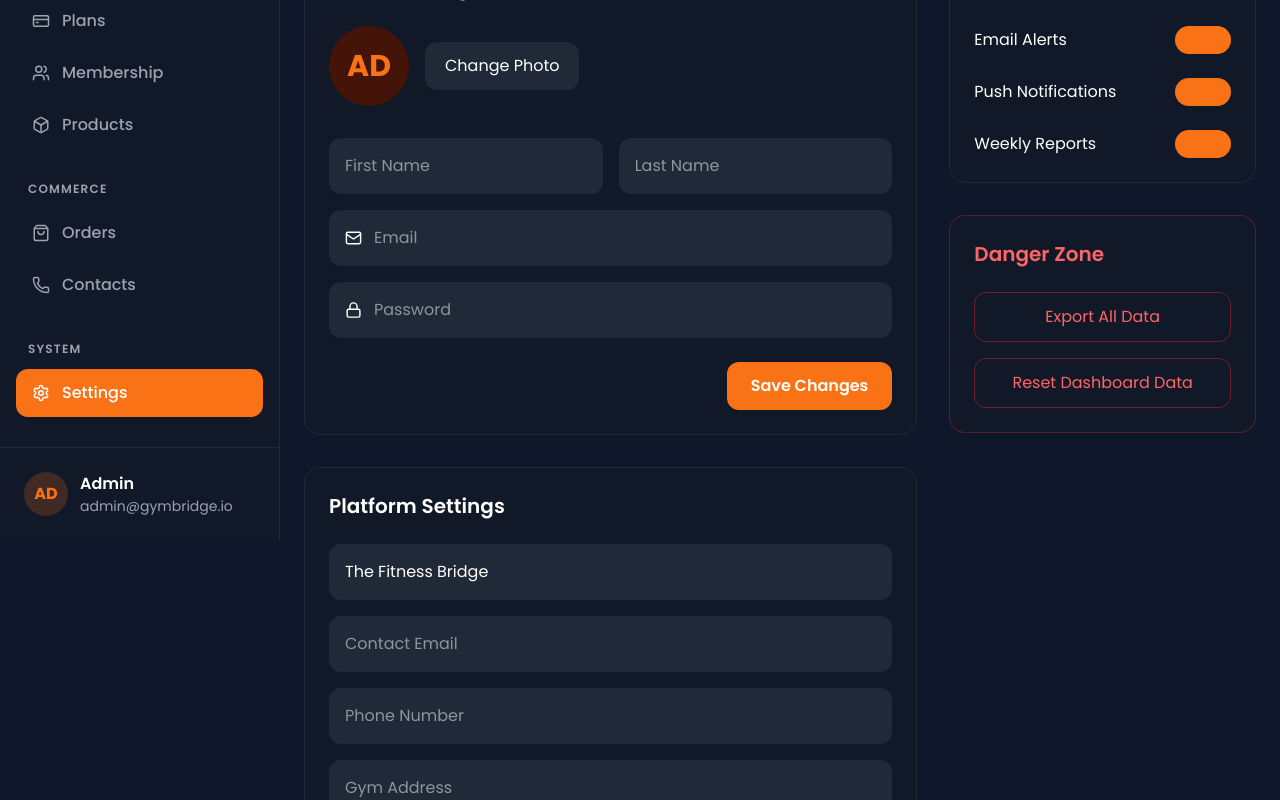
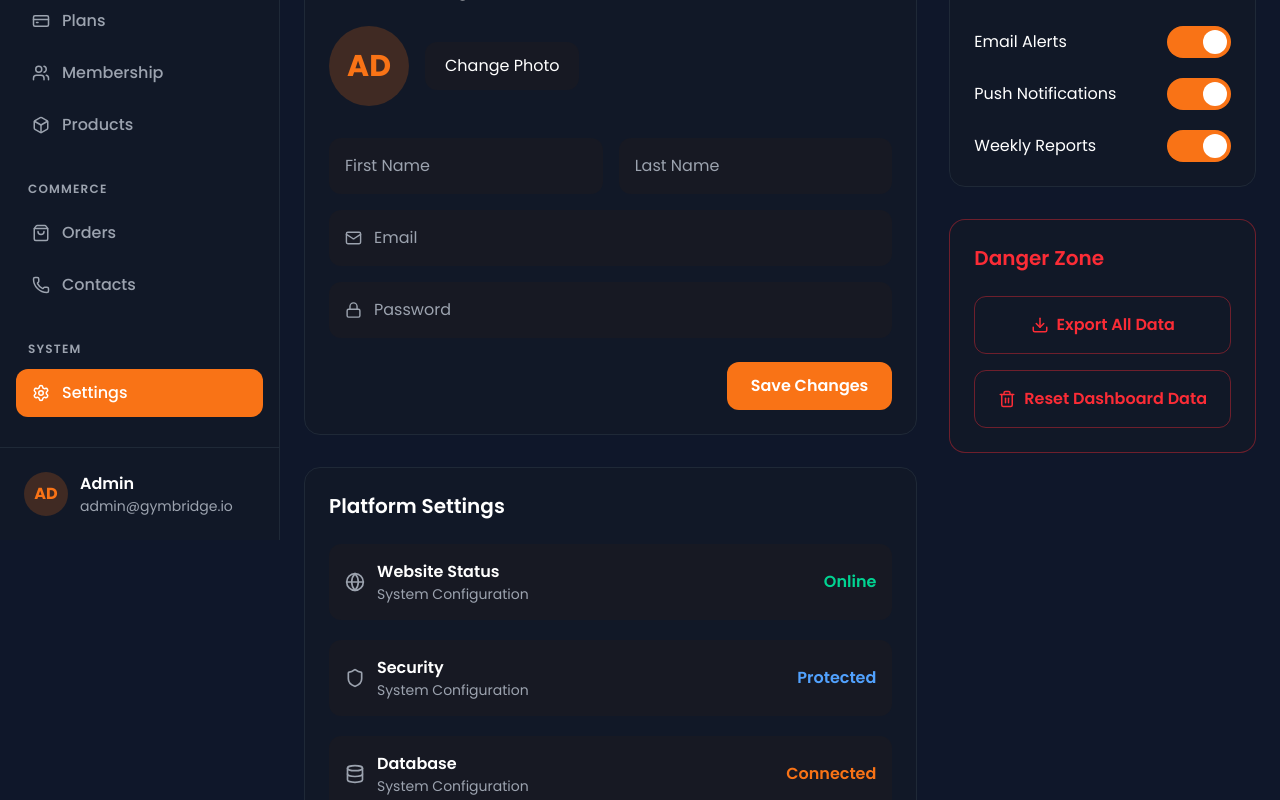
Before and after one commit to Winbac/fitnessbridge, a Next.js app: page /admin/settings in a window 1280 px wide. Shown: the part 260-1060 px from the top of the page. Built offline with nearby package versions, Linux system fonts and the light colour scheme.

Commit message:
Update admin contacts, settings, plans api, and shop ui components

```diff
--- a/app/admin/contacts/create/page.tsx
+++ b/app/admin/contacts/create/page.tsx
@@ -4,8 +4,11 @@ import { ArrowLeft, Save } from "lucide-react";
 import Link from "next/link";
 import { useRouter } from "next/navigation";
 import { useState } from "react";
+import { toast } from "react-hot-toast";
+
 
 export default function CreateContactPage() {
+
   const router = useRouter();
   const [loading, setLoading] = useState(false);
 
@@ -46,6 +49,8 @@ export default function CreateContactPage() {
     setLoading(false);
 
     if (data.success) {
+        toast.success("Product created successfully!");
+
       router.push("/admin/contacts");
       router.refresh();
     } else {
--- a/app/admin/contacts/edit/[id]/page.tsx
+++ b/app/admin/contacts/edit/[id]/page.tsx
@@ -5,6 +5,8 @@ import Link from "next/link";
 import { useParams, useRouter } from "next/navigation";
 import { useEffect, useState } from "react";
 import toast from "react-hot-toast";
+
+
 
 export default function EditContactPage() {
   const router = useRouter();
--- a/app/admin/settings/SettingsDangerZone.tsx
+++ b/app/admin/settings/SettingsDangerZone.tsx
@@ -1,16 +1,22 @@
+"use client";
+
+import { Download, Trash2 } from "lucide-react";
+
 export default function SettingsDangerZone() {
   return (
-    <div className="rounded-2xl border border-red-500/30 bg-[#111827] p-6">
-      <h2 className="mb-6 text-xl font-semibold text-red-400">
+    <div className="rounded-2xl border border-red-500/40 bg-[var(--admin-card)] p-6">
+      <h2 className="mb-6 text-xl font-semibold text-red-500">
         Danger Zone
       </h2>
 
       <div className="space-y-4">
-        <button className="w-full rounded-xl border border-red-500/40 py-3 text-red-400">
+        <button className="flex w-full items-center justify-center gap-2 rounded-xl border border-red-500/40 py-4 font-semibold text-red-500 transition hover:bg-red-500 hover:text-white">
+          <Download size={18} />
           Export All Data
         </button>
 
-        <button className="w-full rounded-xl border border-red-500/40 py-3 text-red-400">
+        <button className="flex w-full items-center justify-center gap-2 rounded-xl border border-red-500/40 py-4 font-semibold text-red-500 transition hover:bg-red-500 hover:text-white">
+          <Trash2 size={18} />
           Reset Dashboard Data
         </button>
       </div>
--- a/app/admin/settings/SettingsNotifications.tsx
+++ b/app/admin/settings/SettingsNotifications.tsx
@@ -1,25 +1,68 @@
+"use client";
+
+import { useState } from "react";
+
 export default function SettingsNotifications() {
+  const [email, setEmail] = useState(true);
+  const [push, setPush] = useState(true);
+  const [weekly, setWeekly] = useState(true);
+
   return (
-    <div className="rounded-2xl border border-[#1F2937] bg-[#111827] p-6">
-      <h2 className="mb-6 text-xl font-semibold text-white">
+    <div className="rounded-2xl border border-[var(--admin-border)] bg-[var(--admin-card)] p-6">
+      <h2 className="mb-6 text-xl font-semibold text-[var(--admin-text)]">
         Notifications
       </h2>
 
-      <div className="space-y-6">
-        <NotificationRow title="Email Alerts" />
-        <NotificationRow title="Push Notifications" />
-        <NotificationRow title="Weekly Reports" />
-      </div>
+      <NotificationItem
+        label="Email Alerts"
+        checked={email}
+        onChange={() => setEmail(!email)}
+      />
+
+      <NotificationItem
+        label="Push Notifications"
+        checked={push}
+        onChange={() => setPush(!push)}
+      />
+
+      <NotificationItem
+        label="Weekly Reports"
+        checked={weekly}
+        onChange={() => setWeekly(!weekly)}
+      />
     </div>
   );
 }
 
-function NotificationRow({ title }: { title: string }) {
+function NotificationItem({
+  label,
+  checked,
+  onChange,
+}: {
+  label: string;
+  checked: boolean;
+  onChange: () => void;
+}) {
   return (
-    <div className="flex items-center justify-between">
-      <p className="text-white">{title}</p>
+    <div className="mb-5 flex items-center justify-between last:mb-0">
+      <span className="text-[var(--admin-text)]">
+        {label}
+      </span>
 
-      <div className="h-7 w-14 rounded-full bg-[#F97316]" />
+      <button
+        onClick={onChange}
+        className={`relative h-8 w-16 rounded-full transition ${
+          checked
+            ? "bg-[#F97316]"
+            : "bg-[var(--admin-panel)]"
+        }`}
+      >
+        <span
+          className={`absolute top-1 h-6 w-6 rounded-full bg-white transition ${
+            checked ? "left-9" : "left-1"
+          }`}
+        />
+      </button>
     </div>
   );
 }
--- a/app/admin/settings/SettingsPlatform.tsx
+++ b/app/admin/settings/SettingsPlatform.tsx
@@ -1,50 +1,70 @@
+"use client";
+
+import { Globe, Shield, Database } from "lucide-react";
+
 export default function SettingsPlatform() {
   return (
-    <div className="rounded-2xl border border-[#1F2937] bg-[#111827] p-6">
-      <h2 className="mb-6 text-xl font-semibold text-white">
+    <div className="rounded-2xl border border-[var(--admin-border)] bg-[var(--admin-card)] p-6">
+      <h2 className="mb-6 text-xl font-semibold text-[var(--admin-text)]">
         Platform Settings
       </h2>
 
-      <div className="space-y-4">
-        <input
-          defaultValue="The Fitness Bridge"
-          className="w-full rounded-xl bg-[#1F2937] p-4 text-white outline-none"
+      <div className="space-y-5">
+        <SettingRow
+          icon={<Globe size={20} />}
+          title="Website Status"
+          value="Online"
+          color="text-emerald-400"
         />
 
-        <input
-          placeholder="Contact Email"
-          className="w-full rounded-xl bg-[#1F2937] p-4 text-white outline-none"
+        <SettingRow
+          icon={<Shield size={20} />}
+          title="Security"
+          value="Protected"
+          color="text-blue-400"
         />
 
-        <input
-          placeholder="Phone Number"
-          className="w-full rounded-xl bg-[#1F2937] p-4 text-white outline-none"
+        <SettingRow
+          icon={<Database size={20} />}
+          title="Database"
+          value="Connected"
+          color="text-[#F97316]"
         />
-
-        <textarea
-          rows={3}
-          placeholder="Gym Address"
-          className="w-full rounded-xl bg-[#1F2937] p-4 text-white outline-none"
-        />
-
-        <div className="grid gap-4 md:grid-cols-2">
-          <select className="rounded-xl bg-[#1F2937] p-4 text-white">
-            <option>INR (₹)</option>
-            <option>USD ($)</option>
-          </select>
-
-          <select className="rounded-xl bg-[#1F2937] p-4 text-white">
-            <option>Asia/Kolkata (IST)</option>
-            <option>UTC</option>
-          </select>
-        </div>
-
-        <div className="flex justify-end">
-          <button className="rounded-xl bg-[#F97316] px-6 py-3 text-white">
-            Save
-          </button>
-        </div>
       </div>
     </div>
   );
 }
+
+function SettingRow({
+  icon,
+  title,
+  value,
+  color,
+}: {
+  icon: React.ReactNode;
+  title: string;
+  value: string;
+  color: string;
+}) {
+  return (
+    <div className="flex items-center justify-between rounded-xl bg-[var(--admin-panel)] p-4">
+      <div className="flex items-center gap-3">
+        <div className="text-[var(--admin-muted)]">{icon}</div>
+
+        <div>
+          <h3 className="font-semibold text-[var(--admin-text)]">
+            {title}
+          </h3>
+
+          <p className="text-sm text-[var(--admin-muted)]">
+            System Configuration
+          </p>
+        </div>
+      </div>
+
+      <span className={`font-semibold ${color}`}>
+        {value}
+      </span>
+    </div>
+  );
+}
--- a/app/admin/settings/SettingsProfile.tsx
+++ b/app/admin/settings/SettingsProfile.tsx
@@ -2,17 +2,17 @@ import { Mail, Lock } from "lucide-react";
 
 export default function SettingsProfile() {
   return (
-    <div className="rounded-2xl border border-[#1F2937] bg-[#111827] p-6">
-      <h2 className="mb-6 text-xl font-semibold text-white">
+    <div className="rounded-2xl border border-[var(--admin-border)] bg-[var(--admin-card)] p-6">
+      <h2 className="mb-6 text-xl font-semibold text-[var(--admin-text)]">
         Profile Settings
       </h2>
 
       <div className="flex items-center gap-4">
-        <div className="flex h-20 w-20 items-center justify-center rounded-full bg-[#431407] text-3xl font-bold text-[#F97316]">
+        <div className="flex h-20 w-20 items-center justify-center rounded-full bg-[#F97316]/20 text-3xl font-bold text-[#F97316]">
           AD
         </div>
 
-        <button className="rounded-xl bg-[#1F2937] px-5 py-3 text-white">
+        <button className="rounded-xl bg-[var(--admin-panel)] px-5 py-3 text-[var(--admin-text)]">
           Change Photo
         </button>
       </div>
@@ -20,34 +20,34 @@ export default function SettingsProfile() {
       <div className="mt-8 grid gap-4 md:grid-cols-2">
         <input
           placeholder="First Name"
-          className="rounded-xl bg-[#1F2937] p-4 text-white outline-none"
+          className="rounded-xl bg-[var(--admin-panel)] p-4 text-[var(--admin-text)] placeholder:text-[var(--admin-muted)] outline-none"
         />
 
         <input
           placeholder="Last Name"
-          className="rounded-xl bg-[#1F2937] p-4 text-white outline-none"
+          className="rounded-xl bg-[var(--admin-panel)] p-4 text-[var(--admin-text)] placeholder:text-[var(--admin-muted)] outline-none"
         />
       </div>
 
-      <div className="mt-4 flex items-center gap-3 rounded-xl bg-[#1F2937] p-4">
+      <div className="mt-4 flex items-center gap-3 rounded-xl bg-[var(--admin-panel)] p-4 text-[var(--admin-muted)]">
         <Mail size={18} />
         <input
           placeholder="Email"
-          className="w-full bg-transparent outline-none"
+          className="w-full bg-transparent text-[var(--admin-text)] placeholder:text-[var(--admin-muted)] outline-none"
         />
       </div>
 
-      <div className="mt-4 flex items-center gap-3 rounded-xl bg-[#1F2937] p-4">
+      <div className="mt-4 flex items-center gap-3 rounded-xl bg-[var(--admin-panel)] p-4 text-[var(--admin-muted)]">
         <Lock size={18} />
         <input
           type="password"
           placeholder="Password"
-          className="w-full bg-transparent outline-none"
+          className="w-full bg-transparent text-[var(--admin-text)] placeholder:text-[var(--admin-muted)] outline-none"
         />
       </div>
 
       <div className="mt-6 flex justify-end">
-        <button className="rounded-xl bg-[#F97316] px-6 py-3 font-semibold text-white">
+        <button className="rounded-xl bg-[#F97316] px-6 py-3 font-semibold text-white hover:bg-[#EA580C]">
           Save Changes
         </button>
       </div>
--- a/app/admin/settings/page.tsx
+++ b/app/admin/settings/page.tsx
@@ -7,11 +7,11 @@ export default function SettingsPage() {
   return (
     <div className="space-y-8">
       <div>
-        <h1 className="text-4xl font-bold text-white">
+        <h1 className="text-4xl font-bold text-[var(--admin-text)]">
           Settings
         </h1>
 
-        <p className="mt-2 text-[#9CA3AF]">
+        <p className="mt-2 text-[var(--admin-muted)]">
           Manage your platform preferences and account settings.
         </p>
       </div>
--- a/app/api/plans/route.ts
+++ b/app/api/plans/route.ts
@@ -12,12 +12,6 @@ function unauthorized() {
 
 export async function GET() {
   try {
-    const admin = await verifyAdmin();
-
-    if (!admin) {
-      return unauthorized();
-    }
-
     await connectDB();
 
     const plans = await Plan.find().sort({ createdAt: -1 });
@@ -37,7 +31,6 @@ export async function GET() {
     );
   }
 }
-
 export async function POST(request: Request) {
   try {
     const admin = await verifyAdmin();
--- a/components/ui/ProductCard.tsx
+++ b/components/ui/ProductCard.tsx
@@ -4,8 +4,8 @@ import { Star } from "lucide-react";
 type ProductCardProps = {
   name: string;
   image: string;
-  price: string;
-  rating: string;
+price: number;
+  rating: number;
   description: string;
   isNew: boolean;
 };
```
Also changed, not shown: components/sections/Plans.tsx (+44 -50 lines), components/sections/ShopEssentials.tsx (+49 -5 lines).
